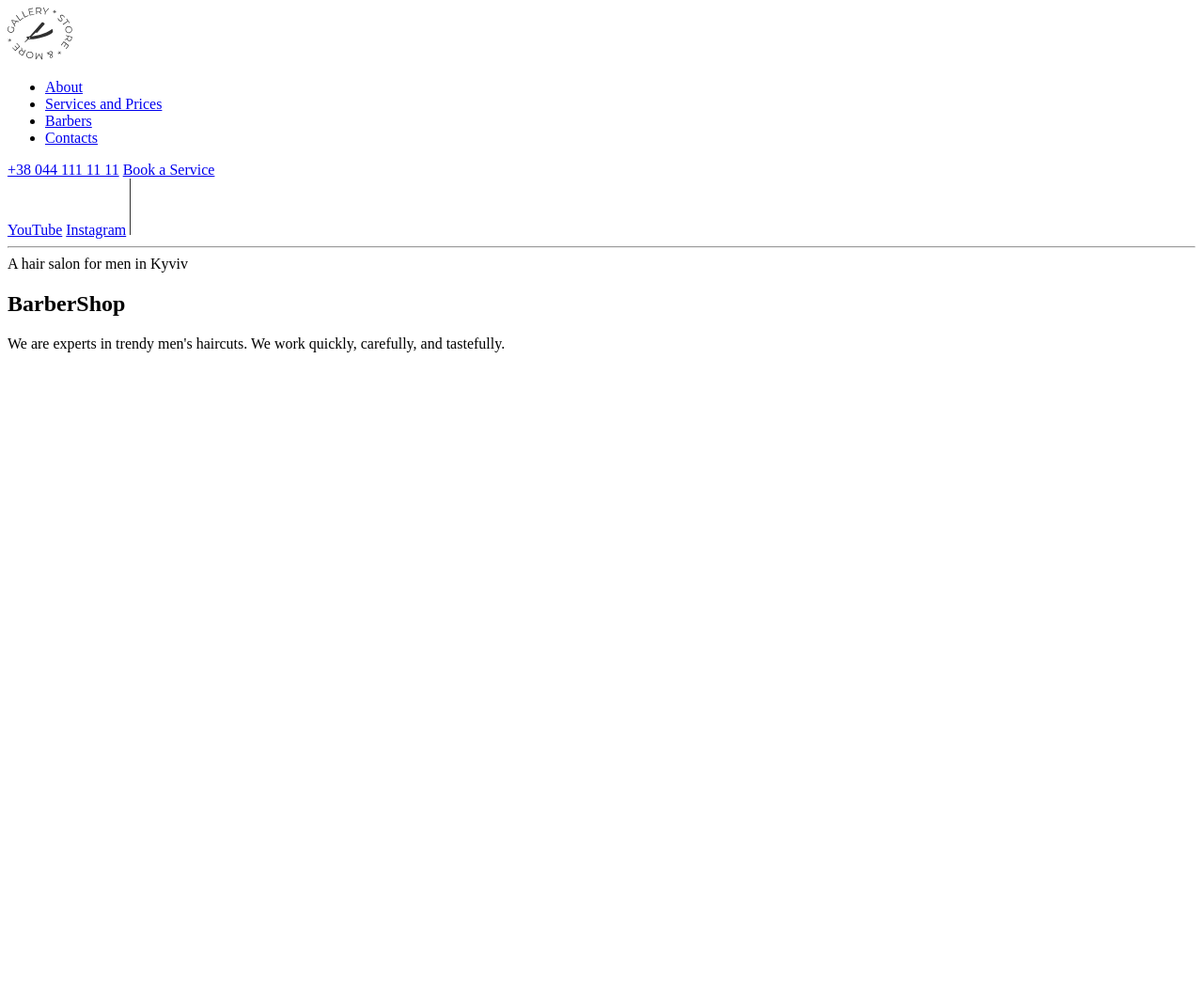
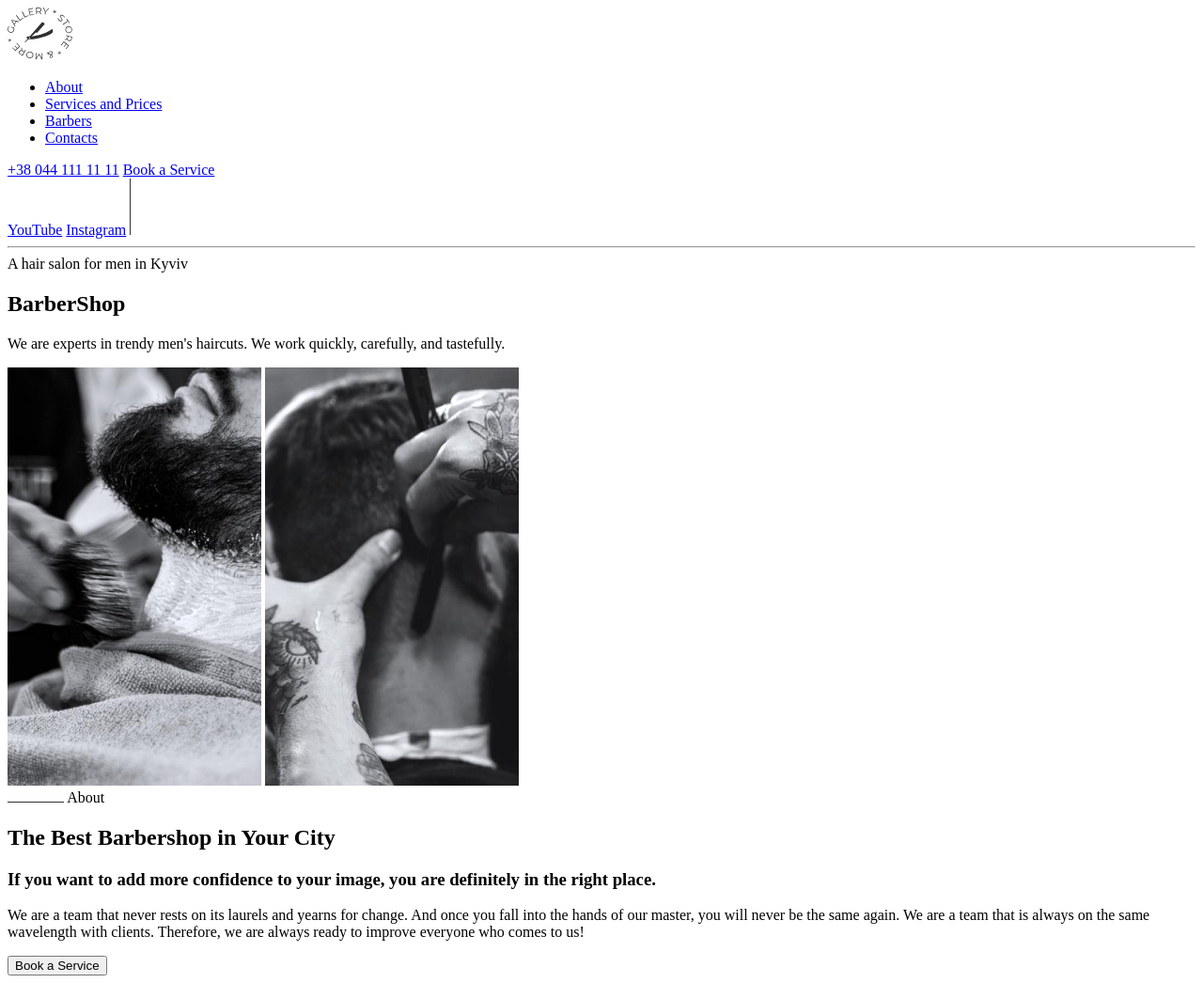
Before and after one commit to Ada2810/html-css-lesson1-module1, a plain HTML site: page index.html in a window 1280 px wide. Shown: the whole page at 94% size. Before the commit the page ends 800 px from the top, so only its background shows below. Drawn offline with Linux system fonts and the light colour scheme.

Commit message:
about section

```diff
--- a/index.html
+++ b/index.html
@@ -26,7 +26,7 @@
       <section>
         <a href="https://www.youtube.com" target="_blank">YouTube</a>
         <a href="https://www.instagram.com" target="_blank">Instagram</a>
-        <img src="./images/social-media-dash.png" alt="separator" />
+        <img src="./images/vertical-dash.svg" alt="vertical dash" />
       </section>
     </header>
 
@@ -40,6 +40,40 @@
           and tastefully.
         </p>
       </section>
+
+      <!-- About section -->
+      <section>
+        <div>
+          <img
+            src="./images/barber-image-1.png"
+            alt="Frizer pune spuma de ras"
+          />
+          <img
+            src="./images/barber-image-2.png"
+            alt="Frizer barbiereste cu briceag"
+          />
+        </div>
+
+        <div>
+          <img src="./images/horizontal-dash.svg" alt="hortizontal dash" />
+          <span>About</span>
+        </div>
+
+        <h2>The Best Barbershop in Your City</h2>
+        <h3>
+          If you want to add more confidence to your image, you are definitely
+          in the right place.
+        </h3>
+        <p>
+          We are a team that never rests on its laurels and yearns for change.
+          And once you fall into the hands of our master, you will never be the
+          same again. We are a team that is always on the same wavelength with
+          clients. Therefore, we are always ready to improve everyone who comes
+          to us!
+        </p>
+
+        <button>Book a Service</button>
+      </section>
     </main>
   </body>
 </html>
```
Also changed, not shown: images/barber-image-1.png (added), images/barber-image-2.png (added), images/horizontal-dash.svg (added), images/social-media-dash.png (deleted), images/vertical-dash.svg (added).
